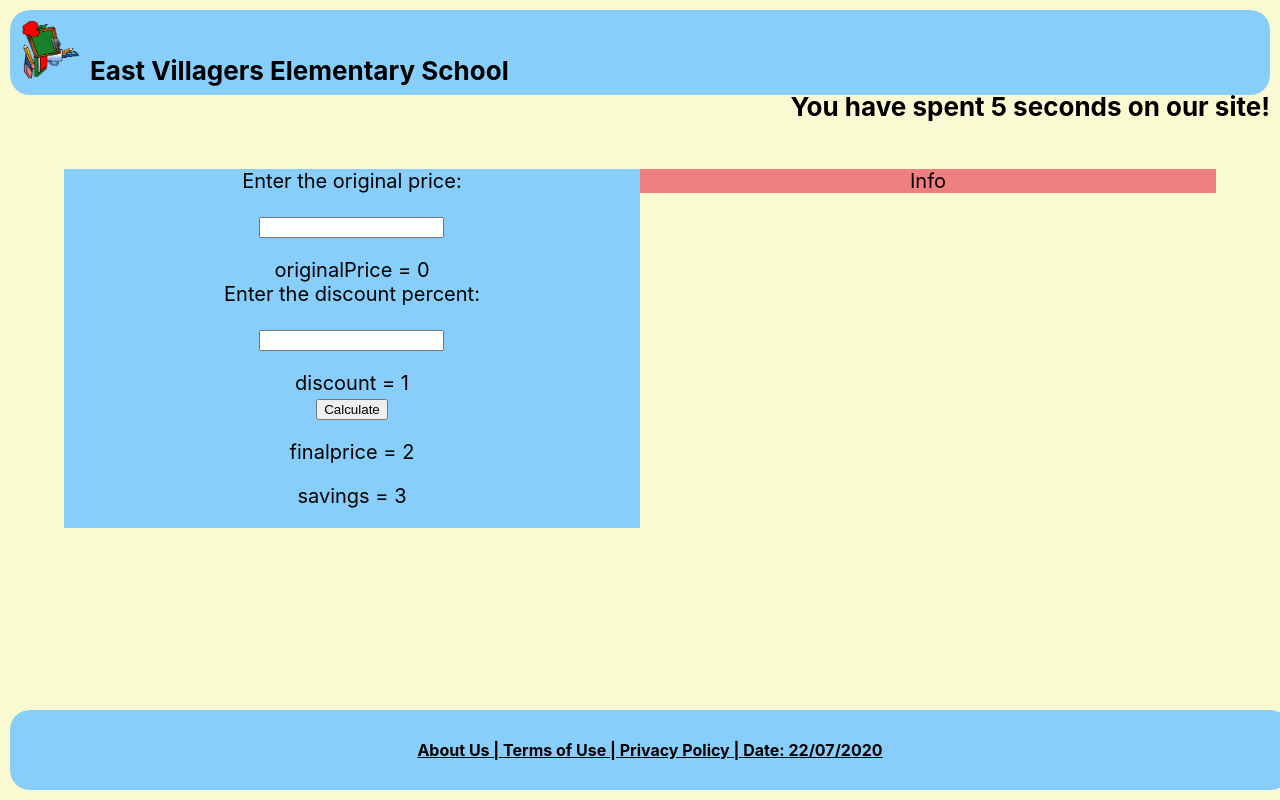
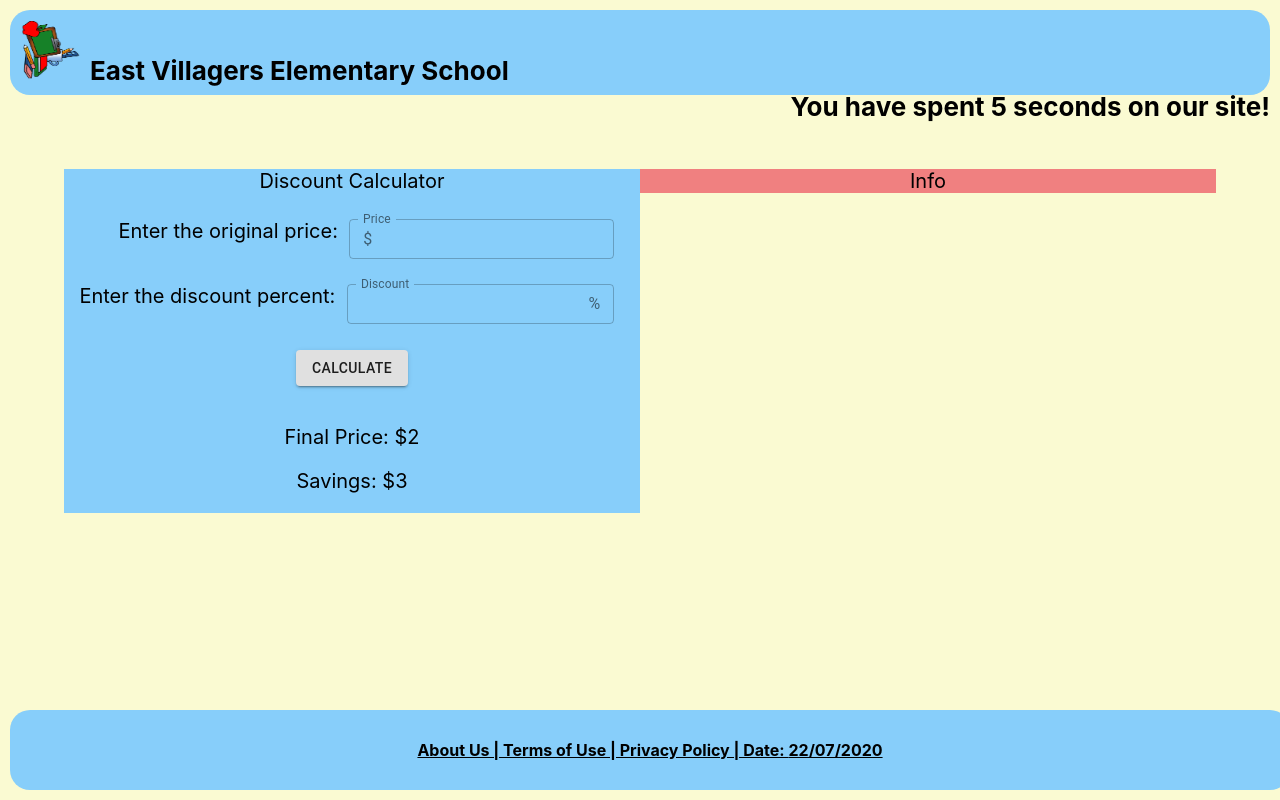
Before and after one commit to RHarperJr/ElementaryMath, a React (Create React App) app: page / in a window 1280 px wide. Shown: the top 800 px of the page. Built offline with nearby package versions, Linux system fonts and the light colour scheme.

Commit message:
Styling applied to calculator

```diff
--- a/package.json
+++ b/package.json
@@ -3,6 +3,7 @@
   "version": "0.1.0",
   "private": true,
   "dependencies": {
+    "@material-ui/core": "^4.11.0",
     "@testing-library/jest-dom": "^4.2.4",
     "@testing-library/react": "^9.5.0",
     "@testing-library/user-event": "^7.2.1",
--- a/src/App.css
+++ b/src/App.css
@@ -100,3 +100,14 @@ html{
   margin-right: 4vw;
   display: inline-block;
 }
+
+.inputs {
+  margin-top: 2vw;
+  margin-bottom: 2vw;
+  margin-right: 2vw;
+  text-align: right;
+}
+
+.button {
+  margin-bottom: 3vw;
+}
--- a/src/components/DiscountCalc.js
+++ b/src/components/DiscountCalc.js
@@ -1,4 +1,8 @@
 import React, {Component} from 'react';
+import Button from '@material-ui/core/Button';
+import TextField from '@material-ui/core/TextField';
+import InputAdornment from '@material-ui/core/InputAdornment';
+
 
 
 class DiscountCalc extends Component {
@@ -12,7 +16,7 @@ class DiscountCalc extends Component {
         var inputPrice = e.target.value;
         if (inputPrice < 0 || isNaN(inputPrice)) {
             console.log("WARNING: Negative price");
-            this.setState({price: "ERROR; invalid number"});
+            this.setState({price: inputPrice});
         } else {
             this.setState({price: inputPrice});
         }
@@ -23,7 +27,7 @@ class DiscountCalc extends Component {
         var inputDiscount = e.target.value;
         if (inputDiscount < 0 || inputDiscount > 100 || isNaN(inputDiscount)) {// || !Number.isInteger(inputDiscount)) {
             console.log("WARNING: invalid percentage. Needs to be a number between 0 and 100");
-            this.setState({discount: "ERROR; invalid percentage"});
+            this.setState({discount: inputDiscount});
         } else {
             this.setState({discount: inputDiscount});
         }
@@ -38,31 +42,39 @@ class DiscountCalc extends Component {
 
     render() {
         return (<div>
-            <div>
-                Enter the original price:
-                <p>
-                    <input type="number" onChange={this.updatePrice} />
-                </p>
-                originalPrice = {this.state.price}
+            Discount Calculator
+            <div className="inputs">
+                Enter the original price: &nbsp;
+                    <TextField error={this.state.price < 0 || isNaN(this.state.price)}
+                        helperText={this.state.price < 0 || isNaN(this.state.price) ? "ERROR; invalid number":""}
+                        id="outlined-basic" label="Price" variant="outlined" onChange={this.updatePrice}
+                        InputProps={{
+                        startAdornment: <InputAdornment position="start">$</InputAdornment>,
+                        }}
+                        size="small"/>
             </div>
 
-            <div>
-                Enter the discount percent:
-                <p>
-                    <input type="number" min={0} onChange={this.updateDiscount} />
-                </p>
-                discount = {this.state.discount}
+            <div className="inputs">
+                Enter the discount percent: &nbsp;
+                <TextField error={(this.state.discount < 0 || this.state.discount > 100 || isNaN(this.state.discount))}
+                        helperText={(this.state.discount < 0 || this.state.discount > 100 || isNaN(this.state.discount)) ? "ERROR; invalid percentage":""}
+                        id="outlined-basic" label="Discount" variant="outlined" onChange={this.updateDiscount}
+                        InputProps={{
+                        endAdornment: <InputAdornment position="end">%</InputAdornment>,
+                        }}
+                        InputLabelProps={{ shrink: true }}
+                        size="small" />
             </div>
 
-            <div>
-                <button onClick={this.calculatePrice}> Calculate </button>
-                <p>
-                    finalprice = {this.state.finalValue}
-                </p>
-                <p>
-                    savings = {this.state.savings}
-                </p>
+            <div className="button">
+                <Button variant="contained" onClick={this.calculatePrice}> Calculate </Button>
             </div>
+            <p>
+                Final Price: ${Math.floor(this.state.finalValue*100) / 100}
+            </p>
+            <p>
+                Savings: ${Math.floor(this.state.savings*100) / 100}
+            </p>
 
         </div>)
     }
```
Also changed, not shown: 1 other file (tests, documents, lock files or other folders).
